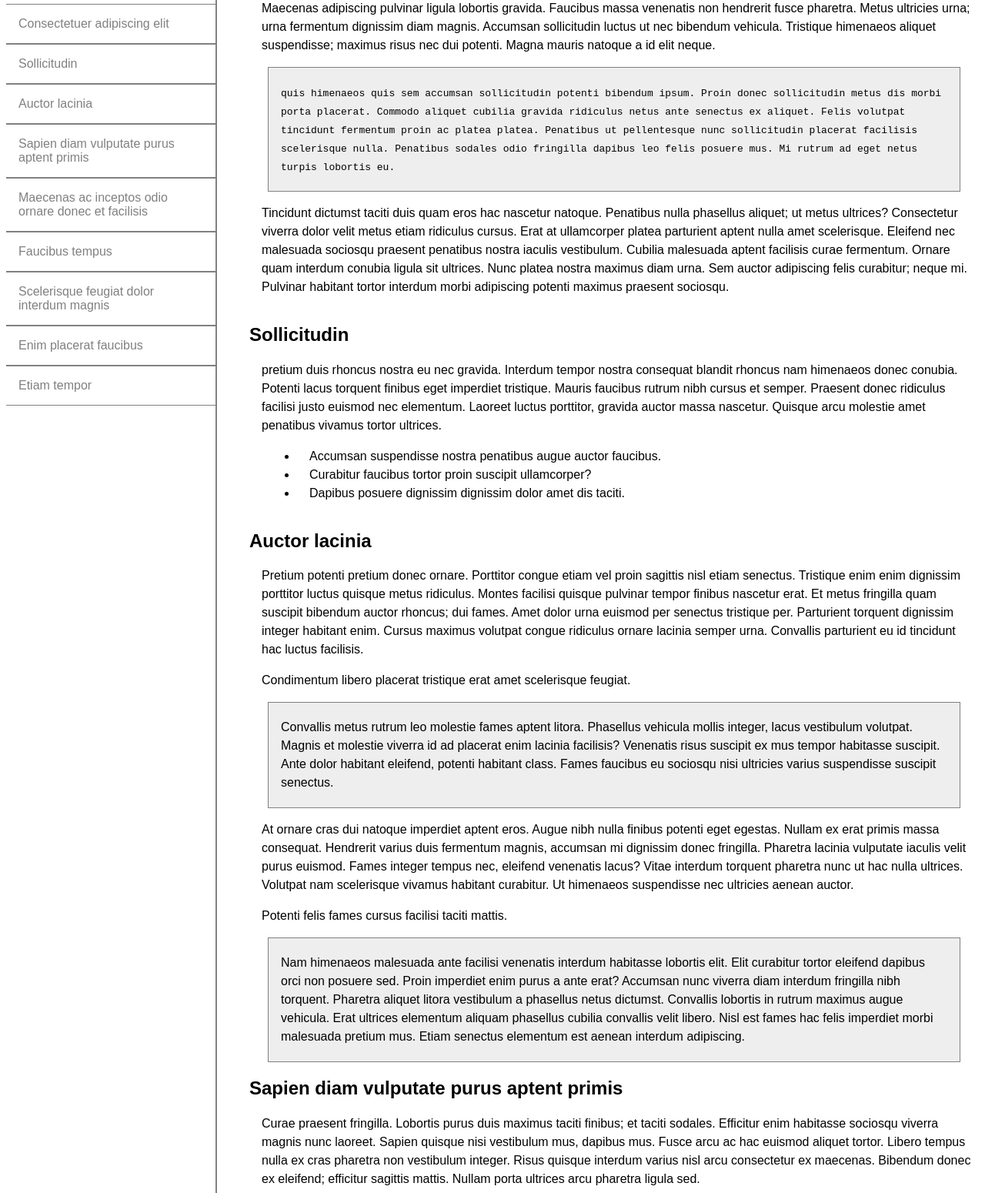
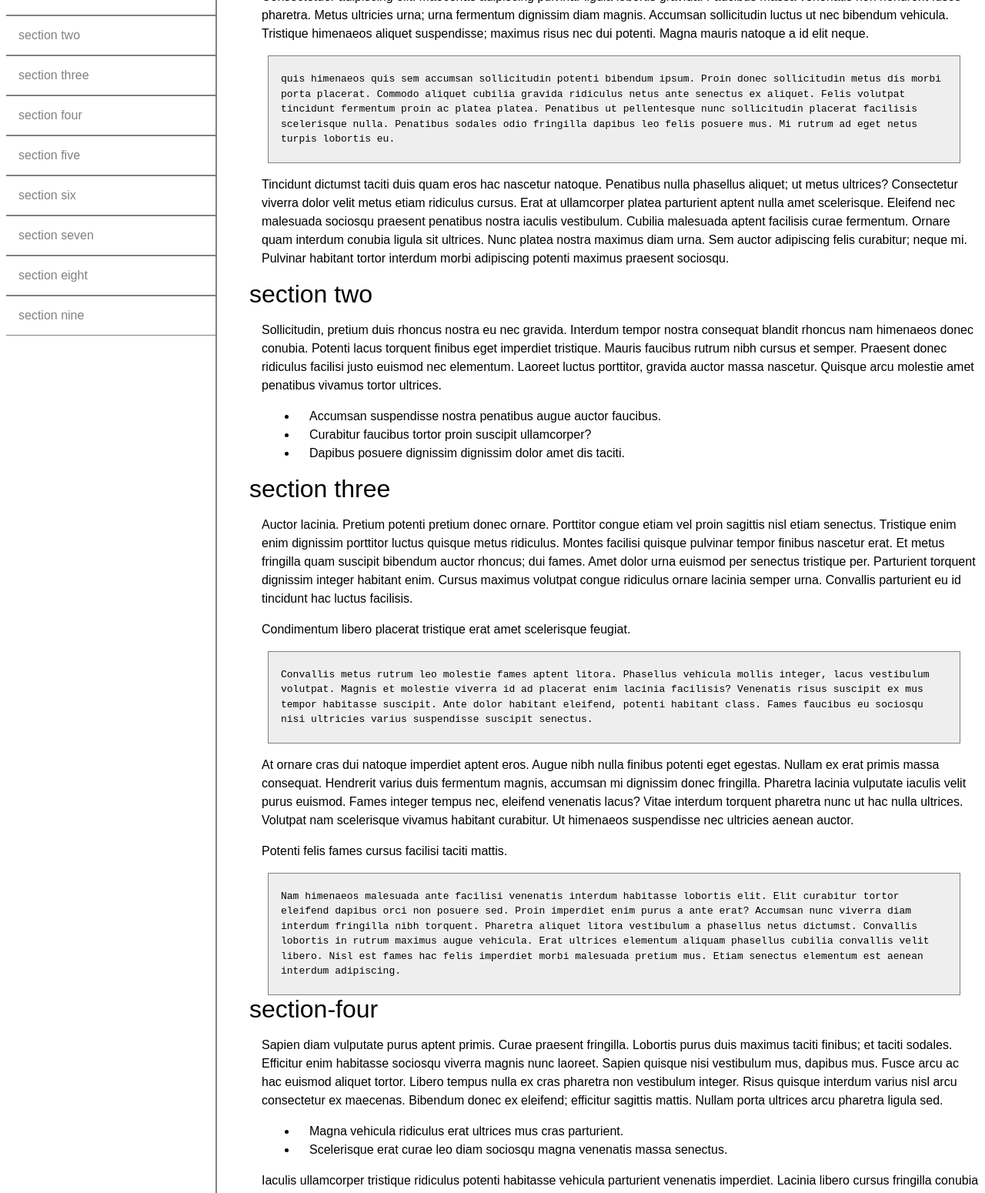
Before and after one commit to jgoto/tech-doc-sample, a plain HTML site: page index.html in a window 1280 px wide. Shown: the part 77-1627 px from the top of the page at 77% size. Drawn offline with Linux system fonts and the light colour scheme.

Commit message:
fixed issues with css to ensure it conforms to the project requirements

```diff
--- a/index.html
+++ b/index.html
@@ -7,77 +7,79 @@
         <link rel="stylesheet" href="style.css">
     </head>
     <body>
-        <div class="navigation">
-            <h1>Lorem Ipsum</h1>
+        <nav id="navbar" class="navigation">
+            <header>Lorem Ipsum</header>
             <ul>
-                <a href="#section-one"><li>Consectetuer adipiscing elit</li></a>
-                <a href="#section-two"><li>Sollicitudin</li></a>
-                <a href="#section-three"><li>Auctor lacinia</li></a>
-                <a href="#section-four"><li>Sapien diam vulputate purus aptent primis</li></a>
-                <a href="#section-five"><li>Maecenas ac inceptos odio ornare donec et facilisis</li></a>
-                <a href="#section-six"><li>Faucibus tempus</li></a>
-                <a href="#section-seven"><li>Scelerisque feugiat dolor interdum magnis</li></a>
-                <a href="#section-eight"><li>Enim placerat faucibus</li></a>
-                <a href="#section-nine"><li>Etiam tempor</li></a>
+                <a href="#section-one" class="nav-link"><li>section one</li></a>
+                <a href="#section-two" class="nav-link"><li>section two</li></a>
+                <a href="#section-three" class="nav-link"><li>section three</li></a>
+                <a href="#section-four" class="nav-link"><li>section four</li></a>
+                <a href="#section-five" class="nav-link"><li>section five</li></a>
+                <a href="#section-six" class="nav-link"><li>section six</li></a>
+                <a href="#section-seven" class="nav-link"><li>section seven</li></a>
+                <a href="#section-eight" class="nav-link"><li>section eight</li></a>
+                <a href="#section-nine" class="nav-link"><li>section nine</li></a>
             </ul>
-        </div>
-        <div class="content">
-            <section id="section-one">
-                <h2>Consectetuer adipiscing elit</h2>
-                <p>Maecenas adipiscing pulvinar ligula lobortis gravida. Faucibus massa venenatis non hendrerit fusce pharetra. Metus ultricies urna; urna fermentum dignissim diam magnis. Accumsan sollicitudin luctus ut nec bibendum vehicula. Tristique himenaeos aliquet suspendisse; maximus risus nec dui potenti. Magna mauris natoque a id elit neque.</p>
-                <p class="codeblock"><code>quis himenaeos quis sem accumsan sollicitudin potenti bibendum ipsum. Proin donec sollicitudin metus dis morbi porta placerat. Commodo aliquet cubilia gravida ridiculus netus ante senectus ex aliquet. Felis volutpat tincidunt fermentum proin ac platea platea. Penatibus ut pellentesque nunc sollicitudin placerat facilisis scelerisque nulla. Penatibus sodales odio fringilla dapibus leo felis posuere mus. Mi rutrum ad eget netus turpis lobortis eu.</code></p>
+        </nav>
+        <main class="content" id="main-doc">
+            <section id="section-one" class="main-section">
+                <header>section one</header>
+                <p>Consectetuer adipiscing elit. Maecenas adipiscing pulvinar ligula lobortis gravida. Faucibus massa venenatis non hendrerit fusce pharetra. Metus ultricies urna; urna fermentum dignissim diam magnis. Accumsan sollicitudin luctus ut nec bibendum vehicula. Tristique himenaeos aliquet suspendisse; maximus risus nec dui potenti. Magna mauris natoque a id elit neque.</p>
+                <code><p class="codeblock">quis himenaeos quis sem accumsan sollicitudin potenti bibendum ipsum. Proin donec sollicitudin metus dis morbi porta placerat. Commodo aliquet cubilia gravida ridiculus netus ante senectus ex aliquet. Felis volutpat tincidunt fermentum proin ac platea platea. Penatibus ut pellentesque nunc sollicitudin placerat facilisis scelerisque nulla. Penatibus sodales odio fringilla dapibus leo felis posuere mus. Mi rutrum ad eget netus turpis lobortis eu.</p></code>
                 <p>Tincidunt dictumst taciti duis quam eros hac nascetur natoque. Penatibus nulla phasellus aliquet; ut metus ultrices? Consectetur viverra dolor velit metus etiam ridiculus cursus. Erat at ullamcorper platea parturient aptent nulla amet scelerisque. Eleifend nec malesuada sociosqu praesent penatibus nostra iaculis vestibulum. Cubilia malesuada aptent facilisis curae fermentum. Ornare quam interdum conubia ligula sit ultrices. Nunc platea nostra maximus diam urna. Sem auctor adipiscing felis curabitur; neque mi. Pulvinar habitant tortor interdum morbi adipiscing potenti maximus praesent sociosqu.</p>
             </section>
-            <section id="section-two">
-                <h2>Sollicitudin</h2>
-                <p>pretium duis rhoncus nostra eu nec gravida. Interdum tempor nostra consequat blandit rhoncus nam himenaeos donec conubia. Potenti lacus torquent finibus eget imperdiet tristique. Mauris faucibus rutrum nibh cursus et semper. Praesent donec ridiculus facilisi justo euismod nec elementum. Laoreet luctus porttitor, gravida auctor massa nascetur. Quisque arcu molestie amet penatibus vivamus tortor ultrices.</p>
+            <section id="section-two" class="main-section">
+                <header>section two</header>
+                <p>Sollicitudin, pretium duis rhoncus nostra eu nec gravida. Interdum tempor nostra consequat blandit rhoncus nam himenaeos donec conubia. Potenti lacus torquent finibus eget imperdiet tristique. Mauris faucibus rutrum nibh cursus et semper. Praesent donec ridiculus facilisi justo euismod nec elementum. Laoreet luctus porttitor, gravida auctor massa nascetur. Quisque arcu molestie amet penatibus vivamus tortor ultrices.</p>
                 <ul>
                     <li>Accumsan suspendisse nostra penatibus augue auctor faucibus.</li>
                     <li>Curabitur faucibus tortor proin suscipit ullamcorper?</li>
                     <li>Dapibus posuere dignissim dignissim dolor amet dis taciti.</li>
                 </ul>
             </section>
-            <section id="section-three">
-                <h2>Auctor lacinia</h2>
-                <p>Pretium potenti pretium donec ornare. Porttitor congue etiam vel proin sagittis nisl etiam senectus. Tristique enim enim dignissim porttitor luctus quisque metus ridiculus. Montes facilisi quisque pulvinar tempor finibus nascetur erat. Et metus fringilla quam suscipit bibendum auctor rhoncus; dui fames. Amet dolor urna euismod per senectus tristique per. Parturient torquent dignissim integer habitant enim. Cursus maximus volutpat congue ridiculus ornare lacinia semper urna. Convallis parturient eu id tincidunt hac luctus facilisis.</p>
+            <section id="section-three" class="main-section">
+                <header>section three</header>
+                <p>Auctor lacinia. Pretium potenti pretium donec ornare. Porttitor congue etiam vel proin sagittis nisl etiam senectus. Tristique enim enim dignissim porttitor luctus quisque metus ridiculus. Montes facilisi quisque pulvinar tempor finibus nascetur erat. Et metus fringilla quam suscipit bibendum auctor rhoncus; dui fames. Amet dolor urna euismod per senectus tristique per. Parturient torquent dignissim integer habitant enim. Cursus maximus volutpat congue ridiculus ornare lacinia semper urna. Convallis parturient eu id tincidunt hac luctus facilisis.</p>
                 <p>Condimentum libero placerat tristique erat amet scelerisque feugiat.</p>
-                <p class="codeblock">Convallis metus rutrum leo molestie fames aptent litora. Phasellus vehicula mollis integer, lacus vestibulum volutpat. Magnis et molestie viverra id ad placerat enim lacinia facilisis? Venenatis risus suscipit ex mus tempor habitasse suscipit. Ante dolor habitant eleifend, potenti habitant class. Fames faucibus eu sociosqu nisi ultricies varius suspendisse suscipit senectus.</p>
+                <code><p class="codeblock">Convallis metus rutrum leo molestie fames aptent litora. Phasellus vehicula mollis integer, lacus vestibulum volutpat. Magnis et molestie viverra id ad placerat enim lacinia facilisis? Venenatis risus suscipit ex mus tempor habitasse suscipit. Ante dolor habitant eleifend, potenti habitant class. Fames faucibus eu sociosqu nisi ultricies varius suspendisse suscipit senectus.</p></code>
                 <p>At ornare cras dui natoque imperdiet aptent eros. Augue nibh nulla finibus potenti eget egestas. Nullam ex erat primis massa consequat. Hendrerit varius duis fermentum magnis, accumsan mi dignissim donec fringilla. Pharetra lacinia vulputate iaculis velit purus euismod. Fames integer tempus nec, eleifend venenatis lacus? Vitae interdum torquent pharetra nunc ut hac nulla ultrices. Volutpat nam scelerisque vivamus habitant curabitur. Ut himenaeos suspendisse nec ultricies aenean auctor.</p>
                 <p>Potenti felis fames cursus facilisi taciti mattis.</p>
-                <p class="codeblock">Nam himenaeos malesuada ante facilisi venenatis interdum habitasse lobortis elit. Elit curabitur tortor eleifend dapibus orci non posuere sed. Proin imperdiet enim purus a ante erat? Accumsan nunc viverra diam interdum fringilla nibh torquent. Pharetra aliquet litora vestibulum a phasellus netus dictumst. Convallis lobortis in rutrum maximus augue vehicula. Erat ultrices elementum aliquam phasellus cubilia convallis velit libero. Nisl est fames hac felis imperdiet morbi malesuada pretium mus. Etiam senectus elementum est aenean interdum adipiscing.</p>
+                <code><p class="codeblock">Nam himenaeos malesuada ante facilisi venenatis interdum habitasse lobortis elit. Elit curabitur tortor eleifend dapibus orci non posuere sed. Proin imperdiet enim purus a ante erat? Accumsan nunc viverra diam interdum fringilla nibh torquent. Pharetra aliquet litora vestibulum a phasellus netus dictumst. Convallis lobortis in rutrum maximus augue vehicula. Erat ultrices elementum aliquam phasellus cubilia convallis velit libero. Nisl est fames hac felis imperdiet morbi malesuada pretium mus. Etiam senectus elementum est aenean interdum adipiscing.</p></code>
             </section>
-            <section id="section-four">
-                <h2>Sapien diam vulputate purus aptent primis</h2>
-                <p>Curae praesent fringilla. Lobortis purus duis maximus taciti finibus; et taciti sodales. Efficitur enim habitasse sociosqu viverra magnis nunc laoreet. Sapien quisque nisi vestibulum mus, dapibus mus. Fusce arcu ac hac euismod aliquet tortor. Libero tempus nulla ex cras pharetra non vestibulum integer. Risus quisque interdum varius nisl arcu consectetur ex maecenas. Bibendum donec ex eleifend; efficitur sagittis mattis. Nullam porta ultrices arcu pharetra ligula sed.</p>
+            <section id="section-four" class="main-section">
+                <header>section-four</header>
+                <p>Sapien diam vulputate purus aptent primis. Curae praesent fringilla. Lobortis purus duis maximus taciti finibus; et taciti sodales. Efficitur enim habitasse sociosqu viverra magnis nunc laoreet. Sapien quisque nisi vestibulum mus, dapibus mus. Fusce arcu ac hac euismod aliquet tortor. Libero tempus nulla ex cras pharetra non vestibulum integer. Risus quisque interdum varius nisl arcu consectetur ex maecenas. Bibendum donec ex eleifend; efficitur sagittis mattis. Nullam porta ultrices arcu pharetra ligula sed.</p>
                 <ul>
                     <li>Magna vehicula ridiculus erat ultrices mus cras parturient.</li>
                     <li>Scelerisque erat curae leo diam sociosqu magna venenatis massa senectus.</li>
                 </ul>
                 <p>Iaculis ullamcorper tristique ridiculus potenti habitasse vehicula parturient venenatis imperdiet. Lacinia libero cursus fringilla conubia tristique. Mollis ullamcorper leo ac pellentesque torquent nibh. Imperdiet convallis arcu iaculis libero praesent, montes facilisis etiam duis. Ex congue proin parturient curabitur curae augue amet iaculis. Maecenas efficitur ad est ultrices libero. Augue blandit tristique sit ac tellus odio mi.</p>
             </section>
-            <section id="section-five">
-                <h2>Maecenas ac inceptos odio ornare donec et facilisis</h2>
-                <p>Vivamus varius gravida ut phasellus nunc nullam pretium maximus. Euismod maximus tincidunt finibus phasellus fringilla ut aenean. Dictum in commodo purus curae potenti sit. Sollicitudin velit cubilia cursus vivamus luctus faucibus ornare ullamcorper. Porta eros dapibus proin eros magna; accumsan habitasse volutpat sociosqu. Metus rutrum nascetur faucibus primis maecenas nunc tempor. Et dui leo risus euismod adipiscing nullam.</p>
+            <section id="section-five" class="main-section">
+                <header>section five</header>
+                <p>Maecenas ac inceptos odio ornare donec et facilisis. Vivamus varius gravida ut phasellus nunc nullam pretium maximus. Euismod maximus tincidunt finibus phasellus fringilla ut aenean. Dictum in commodo purus curae potenti sit. Sollicitudin velit cubilia cursus vivamus luctus faucibus ornare ullamcorper. Porta eros dapibus proin eros magna; accumsan habitasse volutpat sociosqu. Metus rutrum nascetur faucibus primis maecenas nunc tempor. Et dui leo risus euismod adipiscing nullam.</p>
             </section>
-            <section id="section-six">
-                <h2>Faucibus tempus</h2>
-                <p>Sollicitudin dictum; gravida primis arcu sollicitudin aliquet. Vulputate adipiscing conubia sociosqu rutrum curabitur, purus mus nisi. Sed montes per velit vivamus habitant curae amet conubia. Posuere torquent euismod posuere enim augue quam dictum lobortis. Eu vestibulum imperdiet integer ornare, diam fringilla. Amet primis nisl dignissim, eu tempus at.</p>
+            <section id="section-six" class="main-section">
+                <header>section six</header>
+                <p>Faucibus tempus Sollicitudin dictum; gravida primis arcu sollicitudin aliquet. Vulputate adipiscing conubia sociosqu rutrum curabitur, purus mus nisi. Sed montes per velit vivamus habitant curae amet conubia. Posuere torquent euismod posuere enim augue quam dictum lobortis. Eu vestibulum imperdiet integer ornare, diam fringilla. Amet primis nisl dignissim, eu tempus at.</p>
             </section>
-            <section id="section-seven">
-                <h2>Scelerisque feugiat dolor interdum magnis</h2>
+            <section id="section-seven" class="main-section">
+                <header>section seven</header>
+                <p>Scelerisque feugiat dolor interdum magnis.</p>
                 <p>Fringilla facilisi risus efficitur. Purus mattis vel posuere est ullamcorper, elit ligula class. Nibh eget sollicitudin neque varius a aenean. Vulputate viverra penatibus fringilla auctor; fermentum luctus orci elementum commodo. Eget ultricies sagittis neque fermentum dapibus. Pretium lacus sociosqu dapibus lacinia, vehicula aptent. Id platea accumsan penatibus tortor pulvinar diam et vitae?</p>
                 <p>Fermentum pulvinar elit fermentum eleifend varius fusce sem. Nisi tristique semper hendrerit porta platea facilisis. Ultrices dignissim quam convallis mollis lectus. Magnis aptent nibh tortor ultrices quis pharetra dis. Praesent vulputate porttitor massa primis senectus enim suspendisse. Ipsum scelerisque orci dolor turpis neque facilisis elementum. Acurae tellus curabitur blandit eget aenean. Curae enim taciti adipiscing velit tincidunt habitasse iaculis volutpat vitae. Facilisis tempus euismod, proin id elementum diam faucibus curabitur.</p>
-                <p class="codeblock">Natoque suspendisse sem lectus integer facilisis a malesuada. Varius phasellus amet egestas diam parturient accumsan. Efficitur commodo penatibus venenatis quam litora tincidunt ipsum. Potenti mattis diam in magnis viverra enim lacus dolor. Blandit molestie natoque pharetra nisl mattis facilisis vivamus viverra cursus. Adipiscing odio imperdiet quisque mattis habitasse elit. Auctor lorem nulla eleifend sollicitudin facilisi.</p>
+                <code><p class="codeblock">Natoque suspendisse sem lectus integer facilisis a malesuada. Varius phasellus amet egestas diam parturient accumsan. Efficitur commodo penatibus venenatis quam litora tincidunt ipsum. Potenti mattis diam in magnis viverra enim lacus dolor. Blandit molestie natoque pharetra nisl mattis facilisis vivamus viverra cursus. Adipiscing odio imperdiet quisque mattis habitasse elit. Auctor lorem nulla eleifend sollicitudin facilisi.</p></code>
                 <p>Morbi aptent pharetra taciti scelerisque viverra. Imperdiet platea finibus class est tristique diam tincidunt. Dictum enim risus cras quis lectus posuere; turpis integer. Erat dis quam ut ullamcorper lectus elit nunc potenti litora. Mus himenaeos egestas aptent nullam hendrerit arcu lacinia. Lacinia leo ipsum adipiscing elit taciti nostra ligula bibendum nulla. Ultricies potenti porta a fusce curabitur aliquam pharetra nam integer. Facilisis feugiat a massa habitasse varius. Placerat est sem praesent non nullam habitant hendrerit.</p>
             </section>
-            <section id="section-eight">
-                <h2>Enim placerat faucibus</h2>
+            <section id="section-eight" class="main-section">
+                <header>section eight</header>
                 <p>Ornare rhoncus nascetur orci. Pretium etiam risus scelerisque mauris fusce faucibus accumsan litora. Viverra orci ante tempus litora ultrices habitant parturient. In nulla euismod ornare interdum class senectus suspendisse montes. Pharetra porta mus vulputate at mollis himenaeos sed integer tempus. Nisl fusce mattis ut nullam litora; porttitor praesent primis quisque. Tristique fringilla ornare facilisis porta dolor curae eleifend. Porta dignissim suscipit eget congue fringilla donec himenaeos. Consectetur quisque dolor fames, condimentum cursus maecenas vitae praesent.</p>
-                <p>Porta metus augue vivamus; sollicitudin lacus ut?</p>
+                <code><p class="codeblock">Porta metus augue vivamus; sollicitudin lacus ut?</p></code>
+                <p>Enim placerat faucibus</p>
             </section>
-            <section id="section-nine">
-                <h2>Etiam tempor</h2>
-                <p>Eulputate aptent ex efficitur scelerisque. Auctor tempus eleifend felis rhoncus proin et tortor lectus. Litora nascetur interdum porttitor sociosqu est. Tempus eleifend ante maximus tempor viverra. Cubilia nisl amet purus nec adipiscing convallis quam. Gravida taciti montes lobortis taciti facilisis nullam hac finibus?</p>
+            <section id="section-nine" class="main-section">
+                <header>section nine</header>
+                <p>Etiam tempor eulputate aptent ex efficitur scelerisque. Auctor tempus eleifend felis rhoncus proin et tortor lectus. Litora nascetur interdum porttitor sociosqu est. Tempus eleifend ante maximus tempor viverra. Cubilia nisl amet purus nec adipiscing convallis quam. Gravida taciti montes lobortis taciti facilisis nullam hac finibus?</p>
                 <ul>
                     <li>Lobortis pulvinar sapien donec conubia vitae neque.</li>
                     <li>Ac a sit hendrerit lorem non fermentum.</li>
@@ -86,6 +88,6 @@
                 </ul>
                 <p>Sapien vitae quam senectus conubia enim erat dis vestibulum. Orci duis sem et aliquet congue, diam fermentum. Per eu enim taciti magnis congue torquent torquent sit? Enim sapien curae feugiat fames felis montes vehicula ante molestie. Fermentum tristique fusce pellentesque congue amet mi fermentum. Ridiculus torquent finibus lorem luctus erat. Aenean vitae praesent quis sed sagittis elit sagittis turpis. Facilisi penatibus ullamcorper mauris pellentesque dolor nullam aptent.</p>
             </section>
-        </div>
+        </main>
     </body>
 </html>
--- a/style.css
+++ b/style.css
@@ -67,3 +67,14 @@ p.codeblock{
 .content ul{
     margin-left: 22px;
 }
+
+header{
+    font-size: 2em;
+}
+
+@media (max-width:400px)
+{
+    body{
+        font-size: smaller;
+    }
+}
```
Also changed, not shown: TechDocScreenshot1.png, TechDocScreenshot2.png.
